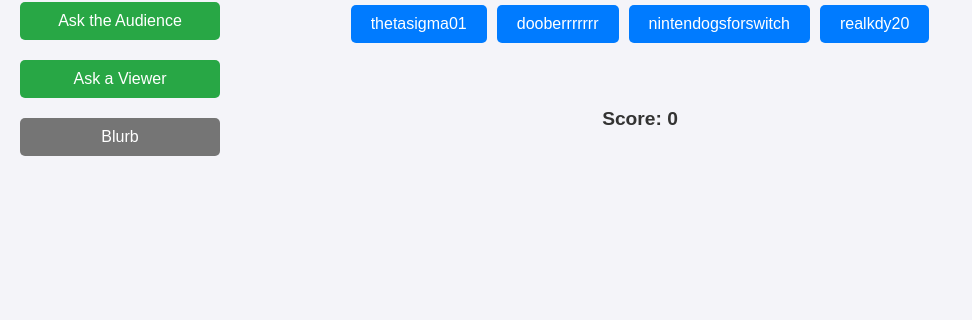
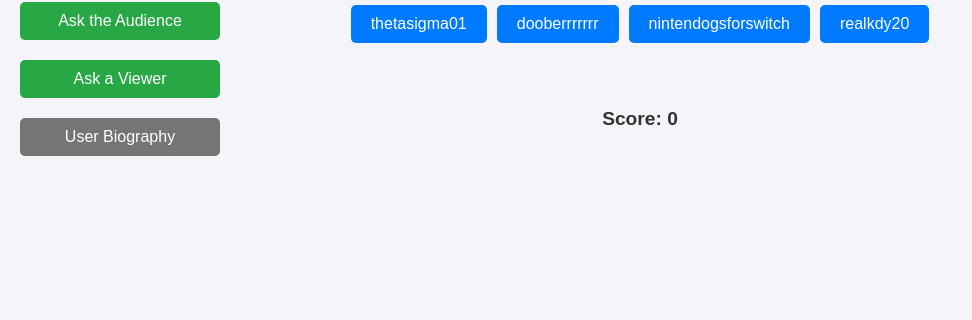
Before and after one commit to JamieEC/chat-guessr, a Flask app: page / in a window 1280 px wide. Shown: the part 379-699 px from the top of the page, without its empty margins (0-972 px from the left). Run offline with Flask 3, Linux system fonts and the light colour scheme; some libraries are stand-ins or nearby versions.

Commit message:
Update index.html

```diff
--- a/templates/index.html
+++ b/templates/index.html
@@ -235,8 +235,8 @@
             <div class="tooltip">Video of a fan which may help you.</div>
         </button>
         <button class="lifeline-button" id="blurbButton" onclick="showBlurb()" disabled>
-            Blurb
-            <div class="tooltip">Show an AI generated blurb of the correct user (If available).</div>
+            User Biography
+            <div class="tooltip">Show an AI generated biography of the correct user (If available).</div>
         </button>
     </div>
 
```
